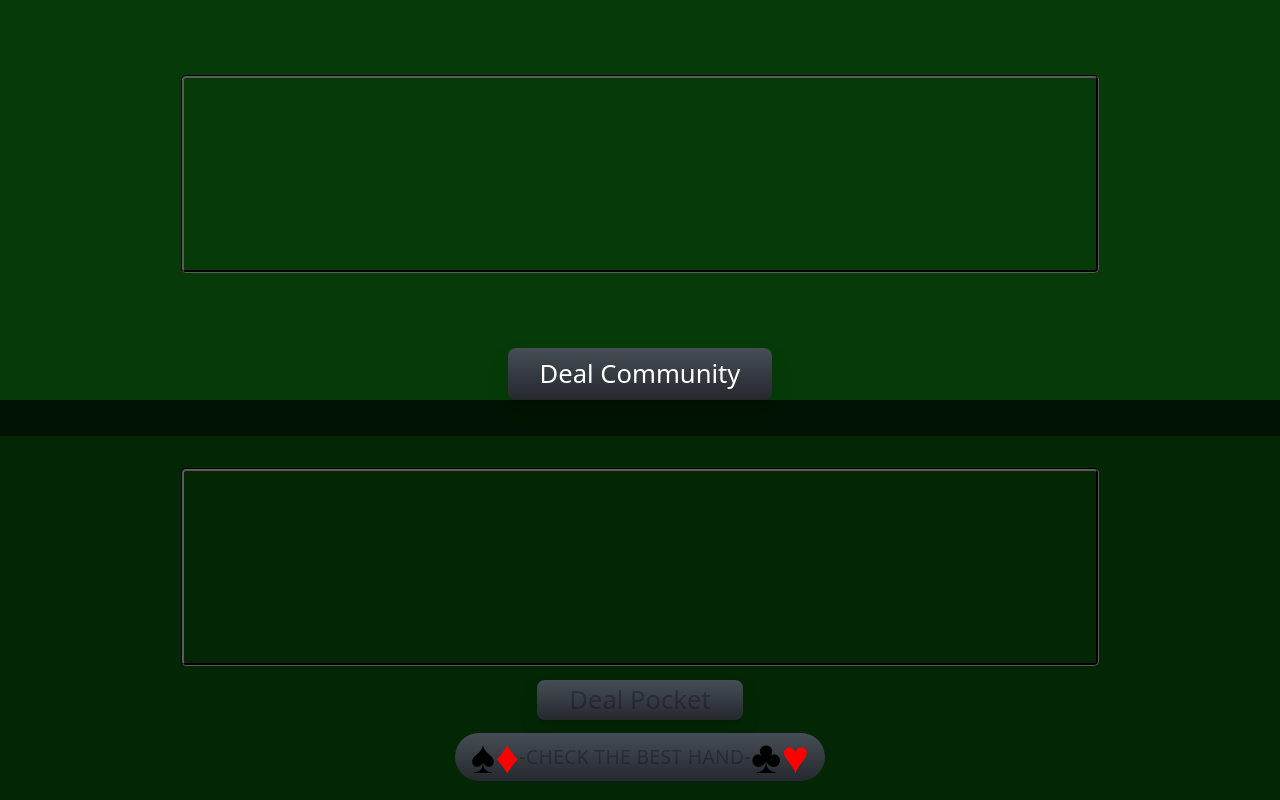
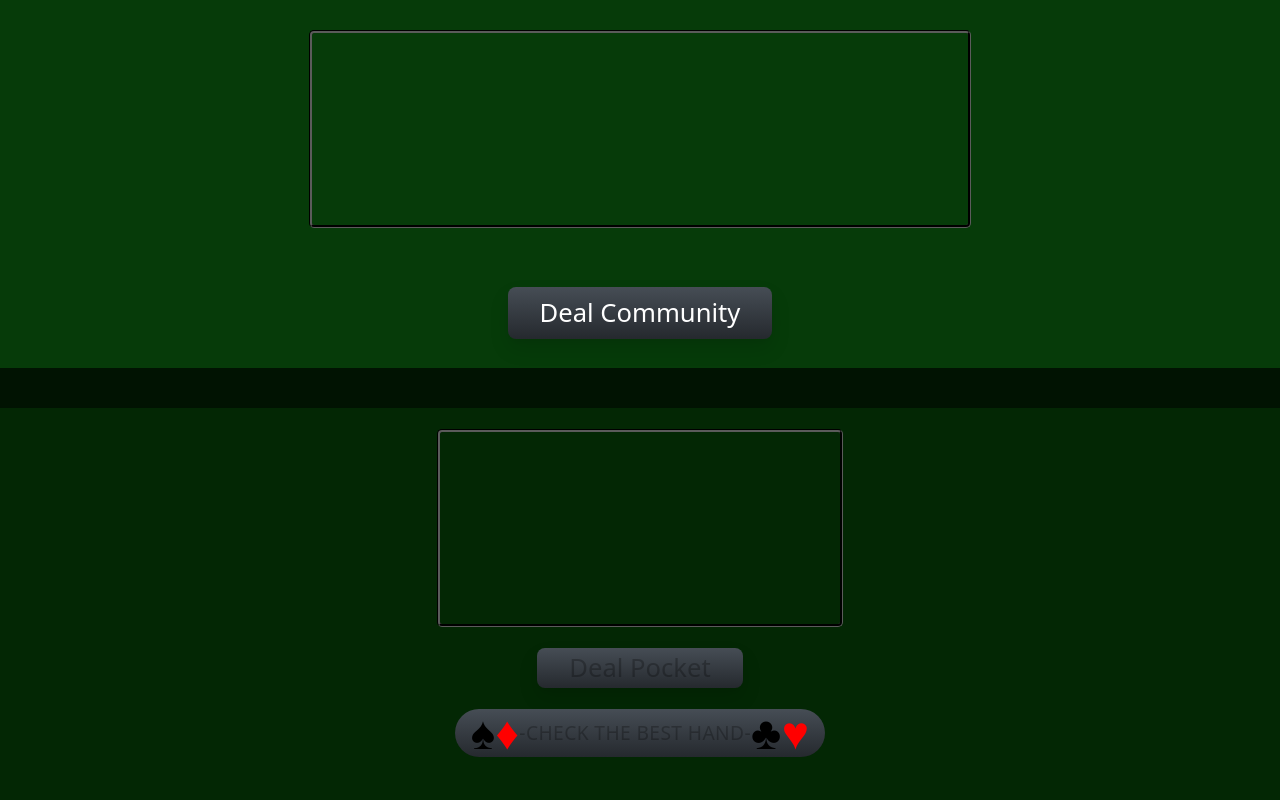
Before and after one commit to keldath/texas_holdem_jf_client, a React (Create React App) app: page / in a window 1280 px wide. Built offline with nearby package versions, Linux system fonts and the light colour scheme.

Commit message:
css refactor
renamed files to logical
removed used css
removed some divs
aligned the buttons and screen size changes
changed the card box width

```diff
--- a/src/components/ui/backdrop.js
+++ b/src/components/ui/backdrop.js
@@ -2,7 +2,7 @@ import React from 'react'
 
 import { useCardsContext } from '../hoc/context'
 
-import styles from '../../css/backdrop.module.css'
+import styles from '../../css/layout.module.css'
 
 export default function BackDrop(props) {
 
@@ -19,7 +19,7 @@ export default function BackDrop(props) {
 
     return (
         <>
-            <span className={styles.backdrop}>{handSummary}</span>
+            <span className={styles.mid_bar}>{handSummary}</span>
         </>
     )
 }
--- a/src/components/ui/tableComponents/community.js
+++ b/src/components/ui/tableComponents/community.js
@@ -5,8 +5,9 @@ import axios from "axios";
 import { useCardsUpdateContext, useCardsContext, static_state } from '../../hoc/context'
 
 import CardParser from '../../cards/cardParser'
-import styles from '../../../css/table.module.css';
-import Card_styles from '../../../css/cards.module.css'
+import layout from '../../../css/layout.module.css';
+import card from '../../../css/cards.module.css'
+import buttons from '../../../css/buttons.module.css';
 
 
 export default function Community(props) {
@@ -43,13 +44,11 @@ export default function Community(props) {
 
     return (
         <>
-          <div className={`${styles._container} ${styles.top}`}>
-                <div className={styles.card_container}>
-                    <div className={`${Card_styles.drawContainer} ${Card_styles.flopBox}`}>
-                        {isCommunityExists ? <CardParser cards={cards.community} winningHand={cards.winningHand} /> : null}
-                    </div>
+          <div className={`${layout._container} ${layout.top}`}>
+                <div className={`${layout.drawContainer}`}>
+                    {isCommunityExists ? <CardParser cards={cards.community} winningHand={cards.winningHand} /> : null}
                 </div>
-                <button className={`${styles.community_button}`} disabled={toggleButtons.communityToggle}
+                <button className={`${buttons.community_button}`} disabled={toggleButtons.communityToggle}
                                 onClick={handleCommunity}>Deal Community</button>
              </div>
         </>
--- a/src/components/ui/tableComponents/player.js
+++ b/src/components/ui/tableComponents/player.js
@@ -5,8 +5,8 @@ import axios from "axios";
 import { useCardsUpdateContext, useCardsContext } from '../../hoc/context'
 
 import CardParser from '../../cards/cardParser'
-import styles from '../../../css/table.module.css';
-import Card_styles from '../../../css/cards.module.css'
+import layout from '../../../css/layout.module.css';
+import buttons from '../../../css/buttons.module.css';
 
 
 export default function Player(props) {
@@ -41,13 +41,11 @@ export default function Player(props) {
 
     return (
         <>
-          <div className={`${styles._container} ${styles.mid}`}>
-                <div className={`${styles.card_container} ${styles.pocket}`}>
-                    <div className={`${Card_styles.drawContainer} ${Card_styles.flopBox}`}>
-                        {isHandExists ? <CardParser cards={cards.hand} winningHand={cards.winningHand} /> : null}
-                    </div>
+          <div className={`${layout._container} ${layout.mid}`}>
+                <div className={`${layout.pocket_container}`}>
+                    {isHandExists ? <CardParser cards={cards.hand} winningHand={cards.winningHand} /> : null}
                 </div>
-                <button className={styles.player_button} onClick={handlePlayer} disabled={toggleButtons.playerToggle}>Deal Pocket</button>
+                <button className={buttons.player_button} onClick={handlePlayer} disabled={toggleButtons.playerToggle}>Deal Pocket</button>
             </div>
         </>
     )
--- a/src/css/backdrop.module.css
+++ /dev/null
@@ -1,9 +0,0 @@
-.backdrop {
-    background-color: black;
-    opacity: 0.5;
-    color: rgb(236, 236, 154);
-    position: absolute;
-    text-align: center;
-    width: 100%;
-    min-height: 4.5%;
-}
--- /dev/null
+++ b/src/css/buttons.module.css
@@ -0,0 +1,81 @@
+
+.community_button, .player_button  {
+    align-items: center;
+    background-color: initial;
+    background-image: linear-gradient(#464d55, #25292e);
+    border-radius: 8px;
+    border-width: 0;
+    box-shadow: 0 10px 20px rgba(0, 0, 0, .1),0 3px 6px rgba(0, 0, 0, .05);
+    box-sizing: border-box;
+    color: #fff;
+    cursor: pointer;
+    display: inline-flex;
+    flex-direction: column;
+    font-family: expo-brand-demi,system-ui,-apple-system,BlinkMacSystemFont,"Segoe UI",Roboto,"Helvetica Neue",Arial,"Noto Sans",sans-serif,"Apple Color Emoji","Segoe UI Emoji","Segoe UI Symbol","Noto Color Emoji";
+    /* font-size: 18px; */
+    height: 52px;
+    justify-content: center;
+    line-height: 1;
+    margin: 0;
+    outline: none;
+    overflow: hidden;
+    padding: 0 32px;
+    text-align: center;
+    text-decoration: none;
+    transform: translate3d(0, 0, 0);
+    transition: all 150ms;
+    vertical-align: baseline;
+    white-space: nowrap;
+    user-select: none;
+    -webkit-user-select: none;
+    touch-action: manipulation;
+  }
+
+  .community_button {
+    margin: auto;
+  }
+
+  .community_button:hover, .player_button:hover, .best_hand_button:hover {
+    box-shadow: rgba(0, 1, 0, .2) 0 2px 8px;
+    opacity: .85;
+  }
+
+  .community_button:active, .player_button:active, .best_hand_button:active {
+    outline: 0;
+  }
+
+  .community_button:focus, .player_button:focus, .best_hand_button:focus {
+    box-shadow: rgba(0, 0, 0, .5) 0 0 0 3px;
+  }
+
+  .best_hand_button {
+    font-family: expo-brand-demi,system-ui,-apple-system,BlinkMacSystemFont,"Segoe UI",Roboto,"Helvetica Neue",Arial,"Noto Sans",sans-serif,"Apple Color Emoji","Segoe UI Emoji","Segoe UI Symbol","Noto Color Emoji";
+    font-size: 16px;
+    font-size: 1.5vw;
+  }
+
+  .community_button, .player_button {
+      min-height: 5vh;
+      max-height: 10vh;
+      max-width: 60vw;
+      position: sticky;
+      bottom: 10px;
+      font-size: 16px;
+      font-size: 2.0vw;
+  }
+
+  @media screen and (max-width: 500px) {
+    .community_button, .player_button {
+      max-height: 10vh;
+      max-width: 40vw;
+    }
+  }
+
+  .player_button {
+    max-height: 4vh;
+    max-width: 40vw;
+  }
+
+  .player_button:disabled, .community_button:disabled {
+    color:rgba(0, 0, 0, 0.26);
+  }
--- a/src/css/cards.module.css
+++ b/src/css/cards.module.css
@@ -1,29 +1,5 @@
 
-.drawContainer {
-    /* margin: 3%; */
-    display: flex;
-    border-radius: 5px;
-    border-color: rgb(7, 7, 7);
-    border-width: medium;
-    border-style: groove;
-    overflow-x: auto;
-    padding: 8px;
-    overflow-y: hidden;
-}
 
-.flopBox {
-    min-width: 70vw;
-    height: 22vh;
-    justify-content: center;
-}
-
-.pocketBox {
-    min-width: 90%;
-    height: 21vh;
-    width: 30vw;
-    margin-bottom: 5px;
-    justify-content: center;
-}
 
 .best_card_in_hand {
 	margin: 1px;
@@ -45,6 +21,15 @@ aligned with an added border of a winning card */
 	border-color: rgba(0, 0, 0, .05);
 }
 
+.cardicons_b {
+	font-size: 46px;
+	color: black;
+}
+
+.cardicons_r {
+	font-size: 46px;
+	color: red;
+}
 
 /*  css for card suits
 card::before{content:attr(data-rank)}
--- /dev/null
+++ b/src/css/layout.module.css
@@ -0,0 +1,58 @@
+
+._container   {
+    display: flex;
+    align-items: center;
+    flex-flow: row;
+    justify-content: center;
+}
+
+.top {
+    height: 46vh;
+    flex-flow: column;
+    background-color: rgb(6, 59, 9);
+}
+.mid {
+    height: 35vh;
+    flex-flow: column;
+}
+
+.bot {
+    height: 10vh;
+    margin-top: 5px;
+}
+
+.mid_bar {
+  background-color: black;
+  opacity: 0.5;
+  display: flex;
+  justify-content: center;
+  color: rgb(236, 236, 154);
+  height: 5vh;
+  text-align: center;
+}
+
+.drawContainer , .pocket_container {
+  display: flex;
+  border-radius: 5px;
+  border-color: rgb(7, 7, 7);
+  border-width: medium;
+  border-style: groove;
+  overflow-x: auto;
+  padding: 8px;
+  /* overflow-y: hidden; */
+  margin: auto;
+  height: 22vh;
+  align-items: center;
+}
+
+.drawContainer {
+  min-width: 50vw;
+  height: 22vh;
+  justify-content: center;
+}
+
+.pocket_container {
+   /* margin-top: 4%;  */
+   min-width: 30vw;
+   justify-content: center;
+}
--- a/src/css/table.module.css
+++ /dev/null
@@ -1,132 +0,0 @@
-
-._container   {
-    display: flex;
-    align-items: center;
-    flex-flow: row;
-    justify-content: center;
-}
-
-.top {
-    height: 50vh;
-    flex-flow: column;
-    background-color: rgb(6, 59, 9);
-}
-.mid {
-    height: 40vh;
-    flex-flow: column;
-}
-
-.bot {
-    height: 8vh;
-    margin-top: 5px;
-    /* background-color: rgb(1, 15, 1); */
-}
-
-.card_container {
-    display: inline-flex;
-    /* justify-content: center; */
-    flex-flow: row;
-    margin: auto;
-    max-width: 100%;
-}
-
-.deck_container {
-  display: flex;
-  flex-direction: column;
-  justify-content: center;
-  max-height: 15vh;
-  margin: auto;
-  max-width: 100%;
-}
-
-.community_button, .player_button  {
-  align-items: center;
-  background-color: initial;
-  background-image: linear-gradient(#464d55, #25292e);
-  border-radius: 8px;
-  border-width: 0;
-  box-shadow: 0 10px 20px rgba(0, 0, 0, .1),0 3px 6px rgba(0, 0, 0, .05);
-  box-sizing: border-box;
-  color: #fff;
-  cursor: pointer;
-  display: inline-flex;
-  flex-direction: column;
-  font-family: expo-brand-demi,system-ui,-apple-system,BlinkMacSystemFont,"Segoe UI",Roboto,"Helvetica Neue",Arial,"Noto Sans",sans-serif,"Apple Color Emoji","Segoe UI Emoji","Segoe UI Symbol","Noto Color Emoji";
-  /* font-size: 18px; */
-  height: 52px;
-  justify-content: center;
-  line-height: 1;
-  margin: 0;
-  outline: none;
-  overflow: hidden;
-  padding: 0 32px;
-  text-align: center;
-  text-decoration: none;
-  transform: translate3d(0, 0, 0);
-  transition: all 150ms;
-  vertical-align: baseline;
-  white-space: nowrap;
-  user-select: none;
-  -webkit-user-select: none;
-  touch-action: manipulation;
-}
-
-.community_button:hover, .player_button:hover, .best_hand_button:hover {
-  box-shadow: rgba(0, 1, 0, .2) 0 2px 8px;
-  opacity: .85;
-}
-
-.community_button:active, .player_button:active, .best_hand_button:active {
-  outline: 0;
-}
-
-.community_button:focus, .player_button:focus, .best_hand_button:focus {
-  box-shadow: rgba(0, 0, 0, .5) 0 0 0 3px;
-}
-
-.best_hand_button {
-  font-family: expo-brand-demi,system-ui,-apple-system,BlinkMacSystemFont,"Segoe UI",Roboto,"Helvetica Neue",Arial,"Noto Sans",sans-serif,"Apple Color Emoji","Segoe UI Emoji","Segoe UI Symbol","Noto Color Emoji";
-  font-size: 16px;
-  font-size: 1.5vw;
-}
-
-.community_button, .player_button {
-    min-height: 5vh;
-    max-height: 10vh;
-    max-width: 60vw;
-    position: sticky;
-    bottom: 10px;
-    font-size: 16px;
-    font-size: 2.0vw;
-}
-
-@media screen and (max-width: 500px) {
-  .community_button, .player_button {
-    max-height: 10vh;
-    max-width: 40vw;
-  }
-}
-
-.player_button {
-  max-height: 4vh;
-  max-width: 40vw;
-}
-
-.player_button:disabled, .community_button:disabled {
-  color:rgba(0, 0, 0, 0.26);
-}
-
-.pocket {
-    width: auto;
-    height: 45%;
-}
-
-.cardicons_b {
-  font-size: 46px;
-  color: black;
-}
-
-.cardicons_r {
-  font-size: 46px;
-  color: red;
-}
```
Also changed, not shown: src/components/ui/tableComponents/bestHand.js (+9 -7 lines), 1 other file (tests, documents, lock files or other folders).
